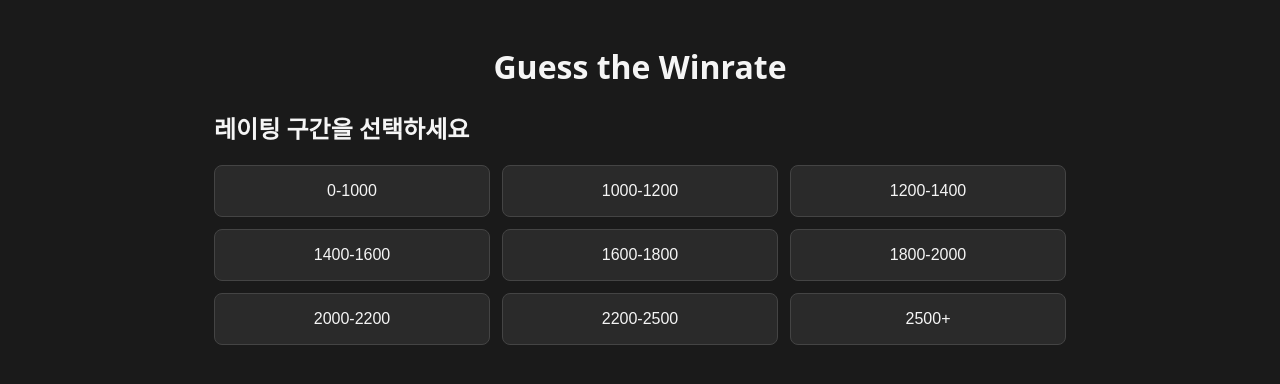
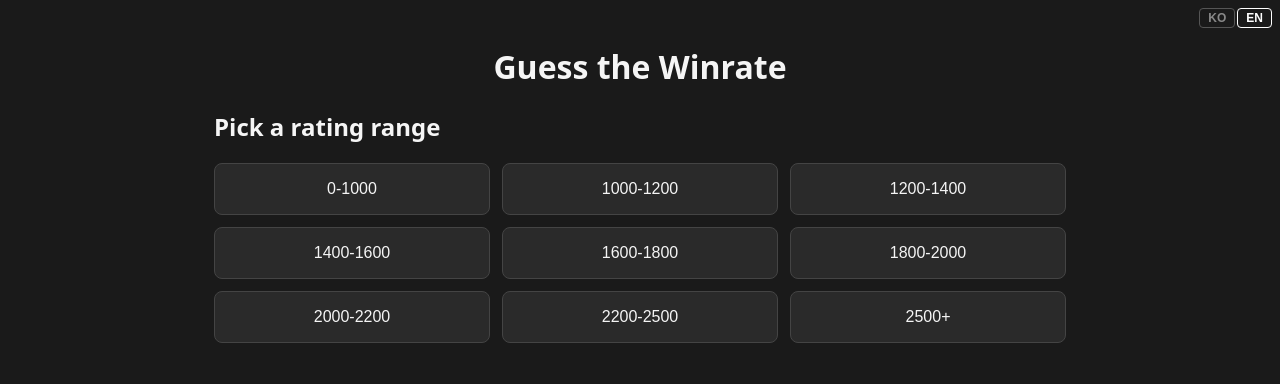
Before and after one commit to hdh4952/guess-the-winrate, a React (Vite) app: page / in a window 1280 px wide. Shown: the top 384 px of the page. Built offline with nearby package versions, Linux system fonts and the light colour scheme.

Commit message:
feat(i18n): wrap app in LanguageProvider and render LanguageToggle

```diff
--- a/src/App.tsx
+++ b/src/App.tsx
@@ -4,6 +4,7 @@ import type { OpeningEntry } from "./types";
 import { RatingPicker } from "./components/RatingPicker";
 import { GameScreen } from "./components/GameScreen";
 import "./styles.css";
+import { LanguageToggle } from "./components/LanguageToggle";
 
 const openings = openingsData as unknown as OpeningEntry[];
 const BEST_KEY = "gtw-best-streak";
@@ -36,6 +37,7 @@ export default function App() {
 
   return (
     <main className="app">
+      <LanguageToggle />
       <h1 className="title">Guess the Winrate</h1>
       {bucket === null ? (
         <RatingPicker onSelect={setBucket} />
--- a/src/components/RatingPicker.tsx
+++ b/src/components/RatingPicker.tsx
@@ -1,13 +1,15 @@
 import { RATING_BANDS } from "../lib/ratings";
+import { useT } from "../i18n/useT";
 
 interface Props {
   onSelect: (bucket: number) => void;
 }
 
 export function RatingPicker({ onSelect }: Props) {
+  const t = useT();
   return (
     <div className="rating-picker">
-      <h2>레이팅 구간을 선택하세요</h2>
+      <h2>{t.pickRating}</h2>
       <div className="rating-grid">
         {RATING_BANDS.map((band) => (
           <button key={band.bucket} type="button" onClick={() => onSelect(band.bucket)}>
--- a/src/main.tsx
+++ b/src/main.tsx
@@ -1,9 +1,12 @@
 import { StrictMode } from "react";
 import { createRoot } from "react-dom/client";
 import App from "./App";
+import { LanguageProvider } from "./i18n/LanguageContext";
 
 createRoot(document.getElementById("root")!).render(
   <StrictMode>
-    <App />
+    <LanguageProvider>
+      <App />
+    </LanguageProvider>
   </StrictMode>
 );
```
Also changed, not shown: 1 other file (tests, documents, lock files or other folders).
